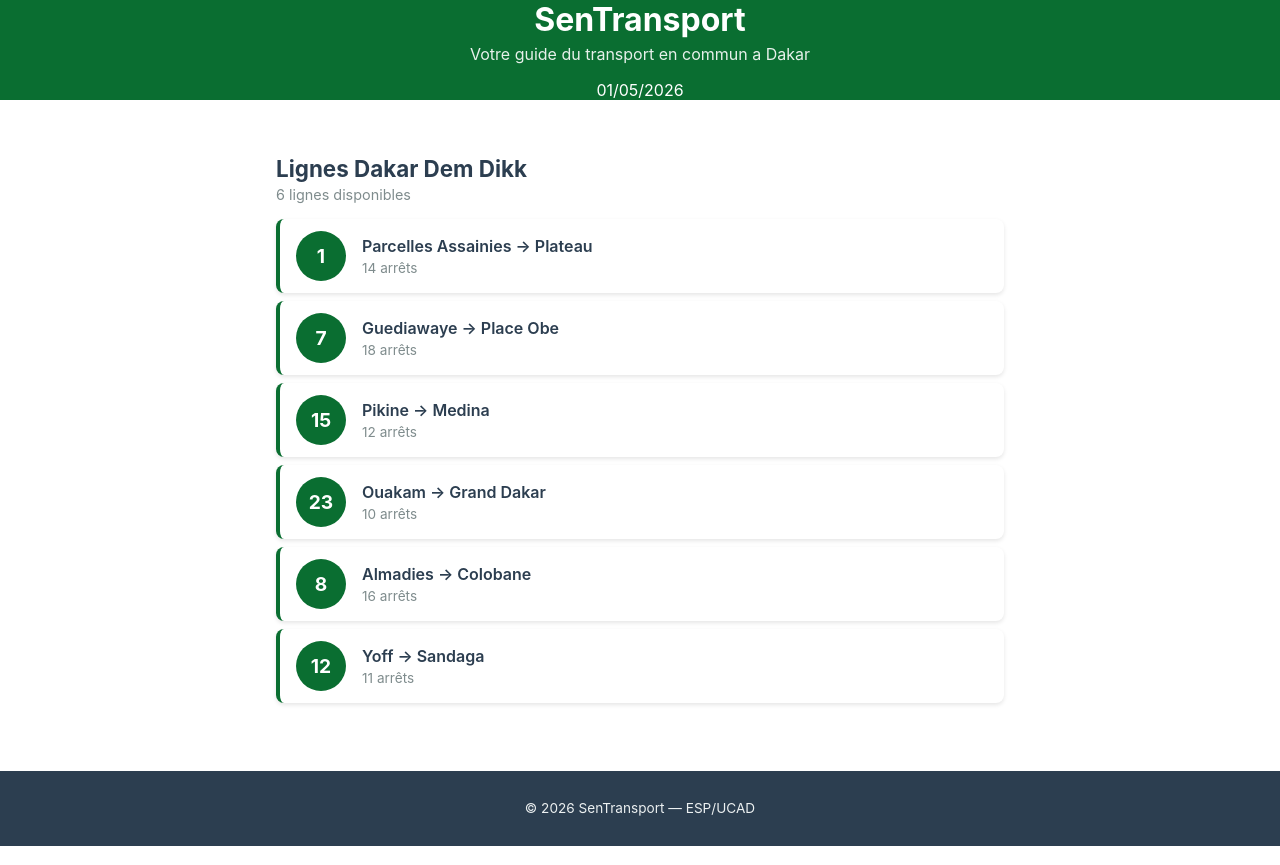
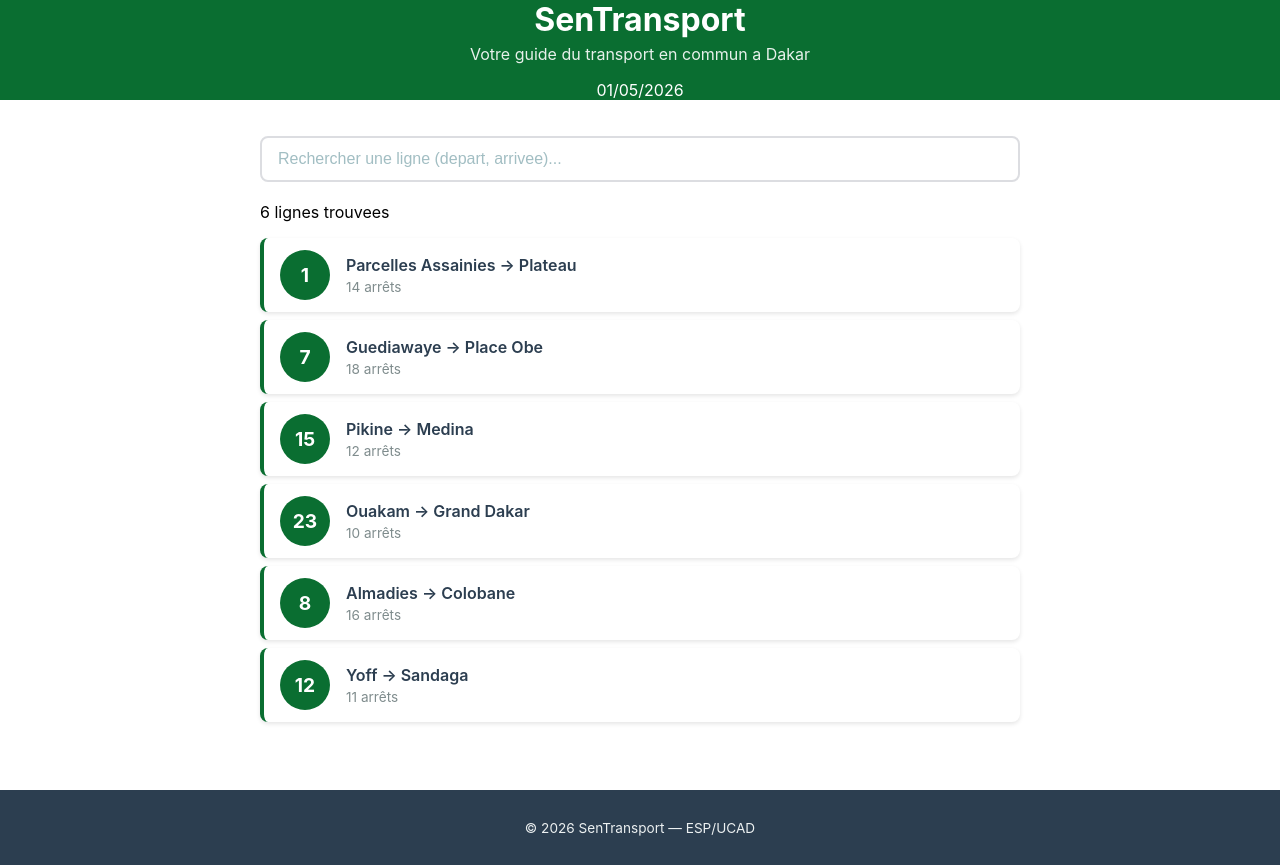
Before and after one commit to bassoumbinta12-coder/SenTransport, a React (Create React App) app: page / in a window 1280 px wide. Built offline with nearby package versions, Linux system fonts and the light colour scheme.

Commit message:
Lab 3 : etat, recherche et selection de lignes

```diff
--- a/src/App.css
+++ b/src/App.css
@@ -20,3 +20,19 @@
     padding: 12px;
   }
 }
+@media (max-width: 600px) {
+  .contenu {
+    padding: 12px;
+  }
+
+  .ligne-bus {
+    padding: 10px 12px;
+  }
+
+  .ligne-numero {
+    width: 40px;
+    height: 40px;
+    font-size: 1rem;
+    margin-right: 12px;
+  }
+}
--- a/src/App.js
+++ b/src/App.js
@@ -1,23 +1,78 @@
+import { useState } from 'react';
 import './App.css';
 import Header from './Header';
-import ListeLignes from './ListeLignes';
+import Recherche from './Recherche';
+import LigneBus from './LigneBus';
+import DetailLigne from './DetailLigne';
 import Footer from './Footer';
 
 function App() {
+  const [recherche, setRecherche] = useState("");
+  const [ligneSelectionnee, setLigneSelectionnee] = useState(null);
+
   const lignes = [
-    { id: 1, numero: "1", depart: "Parcelles Assainies", arrivee: "Plateau", arrets: 14 },
-    { id: 2, numero: "7", depart: "Guediawaye", arrivee: "Place Obe", arrets: 18 },
-    { id: 3, numero: "15", depart: "Pikine", arrivee: "Medina", arrets: 12 },
-    { id: 4, numero: "23", depart: "Ouakam", arrivee: "Grand Dakar", arrets: 10 },
-    { id: 5, numero: "8", depart: "Almadies", arrivee: "Colobane", arrets: 16 },
-    { id: 6, numero: "12", depart: "Yoff", arrivee: "Sandaga", arrets: 11 }
+    { id: 1, numero: "1", depart: "Parcelles Assainies",
+      arrivee: "Plateau", arrets: 14,
+      listeArrets: ["Parcelles U14", "Parcelles U10",
+        "Camberene", "Patte d'Oie", "Grand Dakar",
+        "Colobane", "Ponty", "Plateau"] },
+    { id: 2, numero: "7", depart: "Guediawaye",
+      arrivee: "Place Obe", arrets: 18,
+      listeArrets: ["Guediawaye", "Pikine", "Thiaroye",
+        "Keur Massar", "Grand Yoff", "Parcelles",
+        "Liberte 6", "Place Obe"] },
+    { id: 3, numero: "15", depart: "Pikine",
+      arrivee: "Medina", arrets: 12,
+      listeArrets: ["Pikine Centre", "Thiaroye Gare",
+        "Hann", "Colobane", "Fass", "Medina"] },
+    { id: 4, numero: "23", depart: "Ouakam",
+      arrivee: "Grand Dakar", arrets: 10,
+      listeArrets: ["Ouakam Village", "Mermoz", "Fann",
+        "Point E", "Liberte 5", "Grand Dakar"] },
+    { id: 5, numero: "8", depart: "Almadies",
+      arrivee: "Colobane", arrets: 16,
+      listeArrets: ["Almadies", "Ngor", "Yoff",
+        "Ouest Foire", "Liberte 6", "Colobane"] },
+    { id: 6, numero: "12", depart: "Yoff",
+      arrivee: "Sandaga", arrets: 11,
+      listeArrets: ["Yoff Village", "Aeroport LSS",
+        "Parcelles U17", "Grand Yoff", "HLM", "Sandaga"] },
   ];
+
+  const lignesFiltrees = lignes.filter(l =>
+    l.depart.toLowerCase().includes(recherche.toLowerCase()) ||
+    l.arrivee.toLowerCase().includes(recherche.toLowerCase()) ||
+    l.numero.includes(recherche)
+  );
+
+  function handleClickLigne(ligne) {
+    if (ligneSelectionnee && ligneSelectionnee.id === ligne.id) {
+      setLigneSelectionnee(null);
+    } else {
+      setLigneSelectionnee(ligne);
+    }
+  }
 
   return (
     <div className="App">
       <Header />
       <main className="contenu">
-        <ListeLignes lignes={lignes} />
+        <Recherche valeur={recherche} onChange={setRecherche} />
+        <p className="resultat-recherche">
+          {lignesFiltrees.length} ligne{lignesFiltrees.length > 1 ? 's' : ''} trouvee{lignesFiltrees.length > 1 ? 's' : ''}
+        </p>
+        {lignesFiltrees.map(ligne => (
+          <LigneBus
+            key={ligne.id}
+            numero={ligne.numero}
+            depart={ligne.depart}
+            arrivee={ligne.arrivee}
+            arrets={ligne.arrets}
+            estSelectionnee={ligneSelectionnee && ligneSelectionnee.id === ligne.id}
+            onClick={() => handleClickLigne(ligne)}
+          />
+        ))}
+        {ligneSelectionnee && <DetailLigne ligne={ligneSelectionnee} />}
       </main>
       <Footer />
     </div>
--- /dev/null
+++ b/src/DetailLigne.css
@@ -0,0 +1,67 @@
+.detail-ligne {
+  background-color: #ffffff;
+  border: 2px solid #0a6e31;
+  border-radius: 8px;
+  padding: 20px;
+  margin-top: 16px;
+  animation: slideDown 0.3s ease;
+}
+
+@keyframes slideDown {
+  from { opacity: 0; transform: translateY(-10px); }
+  to   { opacity: 1; transform: translateY(0); }
+}
+
+.detail-titre {
+  color: #0a6e31;
+  margin: 0 0 8px 0;
+  font-size: 1.2rem;
+}
+
+.detail-info {
+  color: #7f8c8d;
+  margin: 0 0 16px 0;
+  font-size: 0.9rem;
+}
+
+.detail-arrets h4 {
+  color: #2c3e50;
+  margin: 0 0 8px 0;
+}
+
+.detail-liste {
+  list-style: none;
+  padding: 0;
+  margin: 0;
+}
+
+.detail-arret {
+  display: flex;
+  align-items: center;
+  padding: 8px 0;
+  border-bottom: 1px solid #f0f0f0;
+}
+
+.detail-arret:last-child {
+  border-bottom: none;
+}
+
+.arret-numero {
+  background-color: #0a6e31;
+  color: white;
+  width: 28px;
+  height: 28px;
+  border-radius: 50%;
+  display: flex;
+  align-items: center;
+  justify-content: center;
+  font-size: 0.8rem;
+  font-weight: bold;
+  margin-right: 12px;
+  flex-shrink: 0;
+}
+
+.arret-nom {
+  color: #2c3e50;
+  font-size: 0.95rem;
+}
--- /dev/null
+++ b/src/DetailLigne.js
@@ -0,0 +1,27 @@
+import './DetailLigne.css';
+
+function DetailLigne({ ligne }) {
+  return (
+    <div className="detail-ligne">
+      <h3 className="detail-titre">
+        Ligne {ligne.numero} : {ligne.depart} &rarr; {ligne.arrivee}
+      </h3>
+      <p className="detail-info">
+        {ligne.arrets} arrêts sur ce trajet
+      </p>
+      <div className="detail-arrets">
+        <h4>Arrêts principaux :</h4>
+        <ul className="detail-liste">
+          {ligne.listeArrets.map((arret, index) => (
+            <li key={index} className="detail-arret">
+              <span className="arret-numero">{index + 1}</span>
+              <span className="arret-nom">{arret}</span>
+            </li>
+          ))}
+        </ul>
+      </div>
+    </div>
+  );
+}
+
+export default DetailLigne;
--- a/src/LigneBus.js
+++ b/src/LigneBus.js
@@ -1,8 +1,10 @@
 import './LigneBus.css';
 
-function LigneBus({ numero, depart, arrivee, arrets }) {
+function LigneBus({ numero, depart, arrivee, arrets, estSelectionnee, onClick }) {
+  const classeLigne = estSelectionnee ? 'ligne-bus ligne-bus-active' : 'ligne-bus';
+
   return (
-    <div className="ligne-bus">
+    <div className={classeLigne} onClick={onClick}>
       <div className="ligne-numero">{numero}</div>
       <div className="ligne-info">
         <span className="ligne-trajet">
--- a/src/ListeLignes.css
+++ b/src/ListeLignes.css
@@ -14,3 +14,11 @@
   margin-top: 0;
   margin-bottom: 16px;
 }
+.ligne-bus-active {
+  border-left: 4px solid #e67e22;
+  background-color: #fef9f3;
+}
+
+.ligne-bus-active .ligne-numero {
+  background-color: #e67e22;
+}
--- a/src/ListeLignes.js
+++ b/src/ListeLignes.js
@@ -1,20 +1,16 @@
 import LigneBus from './LigneBus';
-import './ListeLignes.css';
 
 function ListeLignes({ lignes }) {
   return (
-    <div className="liste-lignes">
-      <h2 className="liste-titre">Lignes Dakar Dem Dikk</h2>
-      <p className="liste-description">
-        {lignes.length} lignes disponibles
-      </p>
+    <div>
+      <h2>Lignes Dakar Dem Dikk</h2>
+      <p>{lignes.length} lignes disponibles</p>
       {lignes.map(ligne => (
         <LigneBus
-          key={ligne.id}
-          numero={ligne.numero}
-          depart={ligne.depart}
-          arrivee={ligne.arrivee}
+          key={ligne.nom}
+          nom={ligne.nom}
           arrets={ligne.arrets}
+          couleur={ligne.couleur}
         />
       ))}
     </div>
--- /dev/null
+++ b/src/Recherche.css
@@ -0,0 +1,22 @@
+.recherche {
+    margin-bottom: 20px;
+}
+
+.recherche-input {
+    width: 100%;
+    padding: 12px 16px;
+    font-size: 1rem;
+    border: 2px solid #dcdde1;
+    border-radius: 8px;
+    outline: none;
+    box-sizing: border-box;
+    transition: border-color 0.2s;
+}
+
+.recherche-input:focus {
+    border-color: #0a6e31;
+}
+
+.recherche-input::placeholder {
+    color: #a2bec3;
+}
--- /dev/null
+++ b/src/Recherche.js
@@ -0,0 +1,17 @@
+import './Recherche.css';
+
+function Recherche({ valeur, onChange }) {
+  return (
+    <div className="recherche">
+      <input
+        type="text"
+        className="recherche-input"
+        placeholder="Rechercher une ligne (depart, arrivee)..."
+        value={valeur}
+        onChange={e => onChange(e.target.value)}
+      />
+    </div>
+  );
+}
+
+export default Recherche;
```
Also changed, not shown: src/StatReseau.js (added, +18 -0 lines), src/Statistique.js (line endings or trailing spaces).
